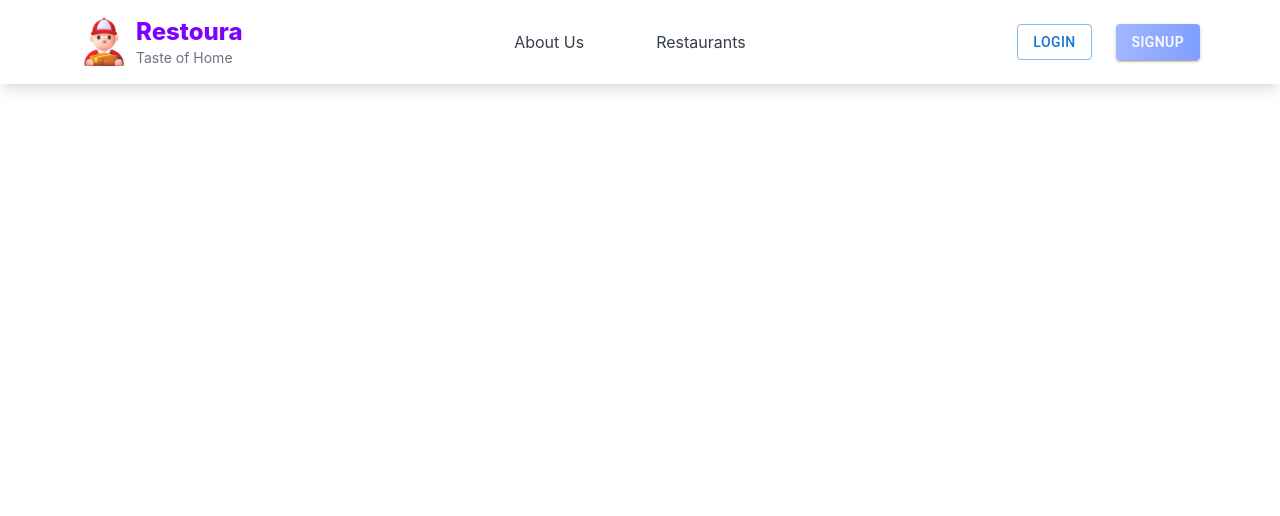
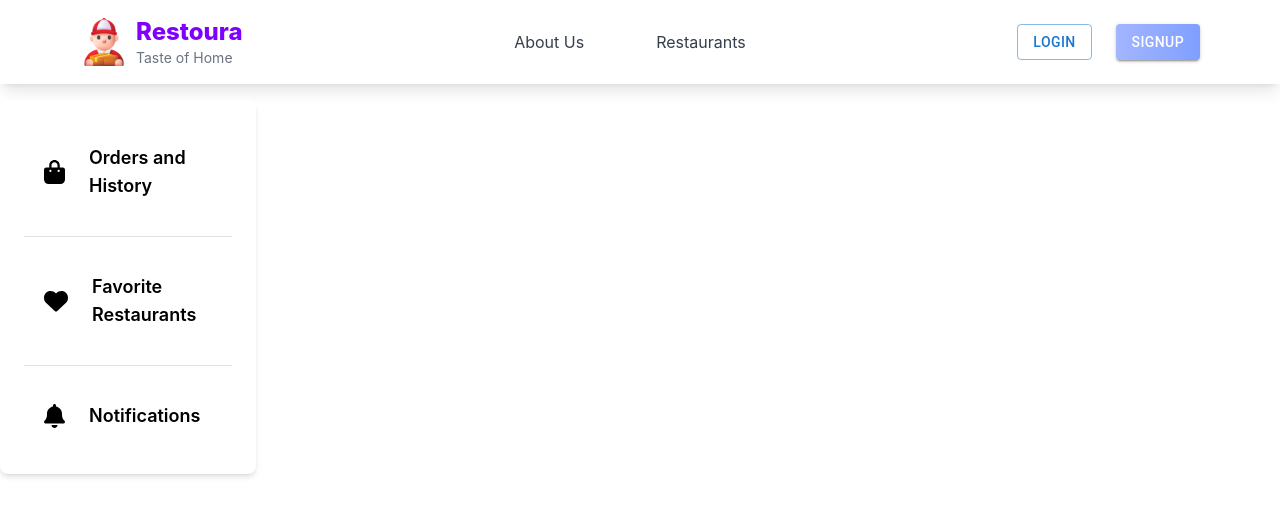
Before and after one commit to nazmul609/food_order_react_spring_boot_frontend, a React (Create React App) app: page /my-restoura in a window 1280 px wide. Shown: the top 516 px of the page. Built offline with nearby package versions, Linux system fonts and the light colour scheme; the HTML template or start-up script is replaced by a standard one.

Commit message:
customer myrestoura added

```diff
--- a/src/App.js
+++ b/src/App.js
@@ -12,8 +12,7 @@ import VendorProfile from './Components/Vendor/VendorProfile';
 import AdminProfile from './Components/Admin/AdminProfile';
 import Login from './Components/Auth/Login';
 import Register from './Components/Auth/Register';
-
-
+import MyRestoura from './Components/Customer/MyRestoura';
 
 
 function App() {
@@ -29,6 +28,8 @@ function App() {
 
           <Route path="/customer-onboarding/:id" element={<CustomerOnboarding/>} />
           <Route path="/customer-profile/*" element={<Profile />} />
+          <Route path="/my-restoura/*" element={<MyRestoura />} />
+
 
           <Route path="/vendor-onboarding/:id" element={<VendorOnboarding/>} />
           <Route path="/vendor-profile/*" element={<VendorProfile />} />
--- /dev/null
+++ b/src/Components/Customer/MyRestoura.jsx
@@ -0,0 +1,34 @@
+// MyRestoura.js
+import React from 'react';
+import Navigation from './Navigation';
+import { Route, Routes } from 'react-router-dom';
+import OrdersHistory from './OrdersHistory';
+import FavoriteRestaurants from './FavoriteRestaurants';
+import Notifications from './Notifications';
+import { faShoppingBag, faHeart, faBell } from '@fortawesome/free-solid-svg-icons';
+
+const userId = localStorage.getItem('userId');
+
+// Menu with the other three options
+const myRestouraMenu = [
+  { title: "Orders and History", icon: faShoppingBag, path: `/my-restoura/orders-history/${userId}` },
+  { title: "Favorite Restaurants", icon: faHeart, path: `/my-restoura/favorites/${userId}` },
+  { title: "Notifications", icon: faBell, path: `/my-restoura/notifications/${userId}` }
+];
+
+function MyRestoura() {
+  return (
+    <div className="flex">
+      <Navigation menu={myRestouraMenu} />
+      <div className="flex-1 p-8">
+        <Routes>
+          <Route path="orders-history/:id" element={<OrdersHistory />} />
+          <Route path="favorites/:id" element={<FavoriteRestaurants />} />
+          <Route path="notifications/:id" element={<Notifications />} />
+        </Routes>
+      </div>
+    </div>
+  );
+}
+
+export default MyRestoura;
--- a/src/Components/Customer/ProfileNavigation.jsx
+++ b/src/Components/Customer/Navigation.jsx
@@ -1,18 +1,10 @@
+// Navigation.js (Dynamic Navigation)
 import React from 'react';
 import { useNavigate } from 'react-router-dom';
 import { FontAwesomeIcon } from '@fortawesome/react-fontawesome';
-import { faUser, faShoppingBag, faHeart, faBell } from '@fortawesome/free-solid-svg-icons';
 import { Divider } from '@mui/material';
 
-const userId = localStorage.getItem('userId');
-const menu = [
-  { title: "Customer Details", icon: faUser, path: `/customer-profile/my-profile/${userId}`},
-  { title: "Orders and History", icon: faShoppingBag, path: `/customer-profile/orders-history/${userId}`},
-  { title: "Favorite Restaurants", icon: faHeart, path: `/customer-profile/favorites/${userId}` },
-  { title: "Notifications", icon: faBell, path: `/customer-profile/notifications/${userId}` }
-];
-
-const CustomerProfileNavigation = () => {
+const Navigation = ({ menu }) => {
   const navigate = useNavigate();
 
   return (
@@ -35,4 +27,4 @@ const CustomerProfileNavigation = () => {
   );
 };
 
-export default CustomerProfileNavigation;
+export default Navigation;
--- a/src/Components/Customer/Profile.jsx
+++ b/src/Components/Customer/Profile.jsx
@@ -1,23 +1,23 @@
 import React from 'react';
-import ProfileNavigation from './ProfileNavigation';
+import Navigation from './Navigation';
 import { Route, Routes } from 'react-router-dom';
 import CustomerDetails from './CustomerDetails';
-import OrdersHistory from './OrdersHistory';
-import FavoriteRestaurants from './FavoriteRestaurants';
-import Notifications from './Notifications';
+import { faUser } from '@fortawesome/free-solid-svg-icons';
+
+const userId = localStorage.getItem('userId');
+
+// Menu with only Customer Details
+const customerDetailsMenu = [
+  { title: "Customer Details", icon: faUser, path: `/customer-profile/my-profile/${userId}` }
+];
 
 function Profile() {
   return (
     <div className="flex">
-
-        <ProfileNavigation />
-
+      <Navigation menu={customerDetailsMenu} />
       <div className="flex-1 p-8">
         <Routes>
           <Route path="my-profile/:id" element={<CustomerDetails />} />
-          <Route path="orders-history/:id" element={<OrdersHistory />} />
-          <Route path="favorites/:id" element={<FavoriteRestaurants />} />
-          <Route path="notifications/:id" element={<Notifications />} />
         </Routes>
       </div>
     </div>
--- a/src/Components/Navbar/Navbar.jsx
+++ b/src/Components/Navbar/Navbar.jsx
@@ -13,7 +13,7 @@ function Navbar() {
   const [isLoggedIn, setIsLoggedIn] = useState(false);
   const [userRole, setUserRole] = useState(null);
   const [userId, setUserId] = useState(null);
-  const [cartItemCount, setCartItemCount] = useState(0); // State for cart item count
+  const [cartItemCount, setCartItemCount] = useState(0);
   const navigate = useNavigate();
 
   useEffect(() => {
@@ -109,7 +109,7 @@ function Navbar() {
         )}
         {userRole === 'customer' && (
           <Link
-            to="/my-restoura"
+            to={`/my-restoura/orders-history/${userId}`}
             className="text-gray-800 hover:bg-gradient-to-r from-[#C5A3FF] to-[#9F7FFF] text-opacity-90 px-3 py-1 rounded-md transition-colors duration-300"
           >
             My Restoura
@@ -265,7 +265,7 @@ function Navbar() {
               </ListItem>
             )}
             {userRole === 'customer' && (
-              <ListItem button component={Link} to="/my-restoura" onClick={toggleDrawer(false)}>
+              <ListItem button component={Link} to="/my-restoura/*" onClick={toggleDrawer(false)}>
                 <ListItemText primary="My Restoura" />
               </ListItem>
             )}
```
